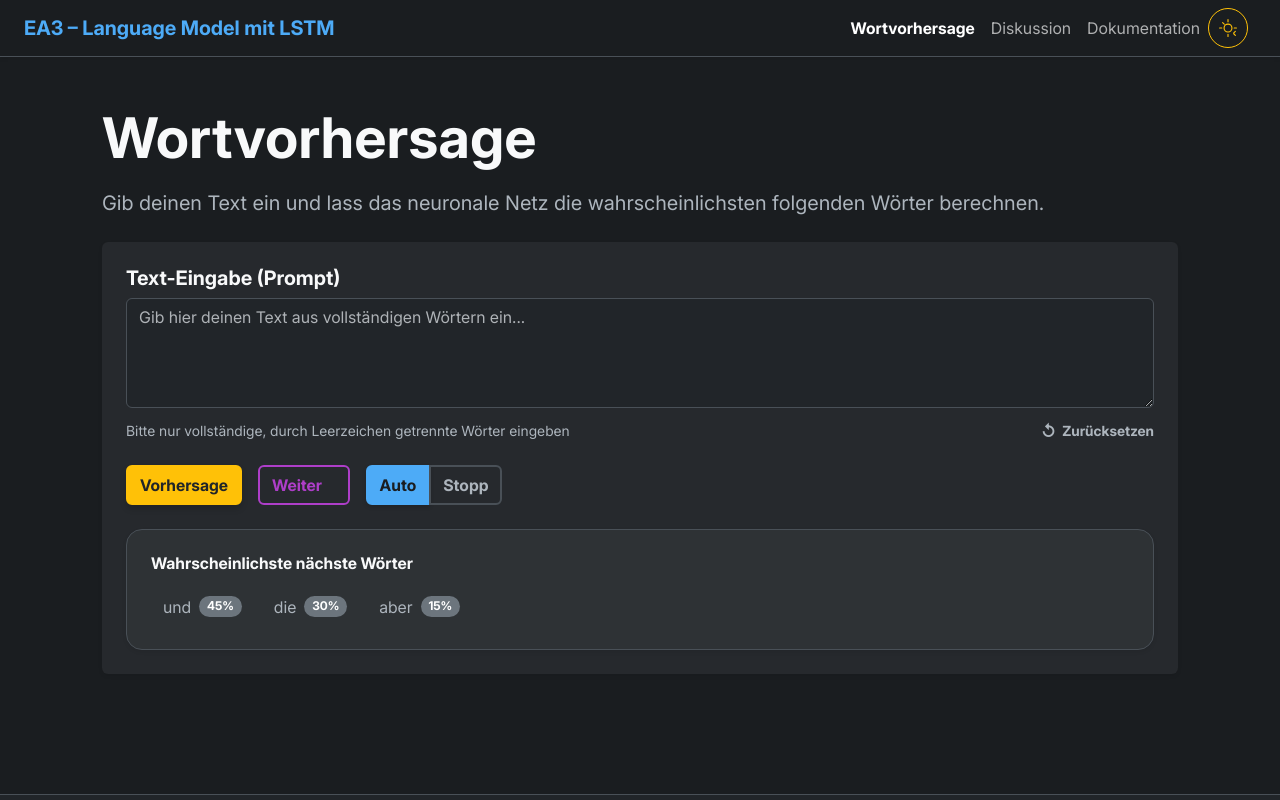
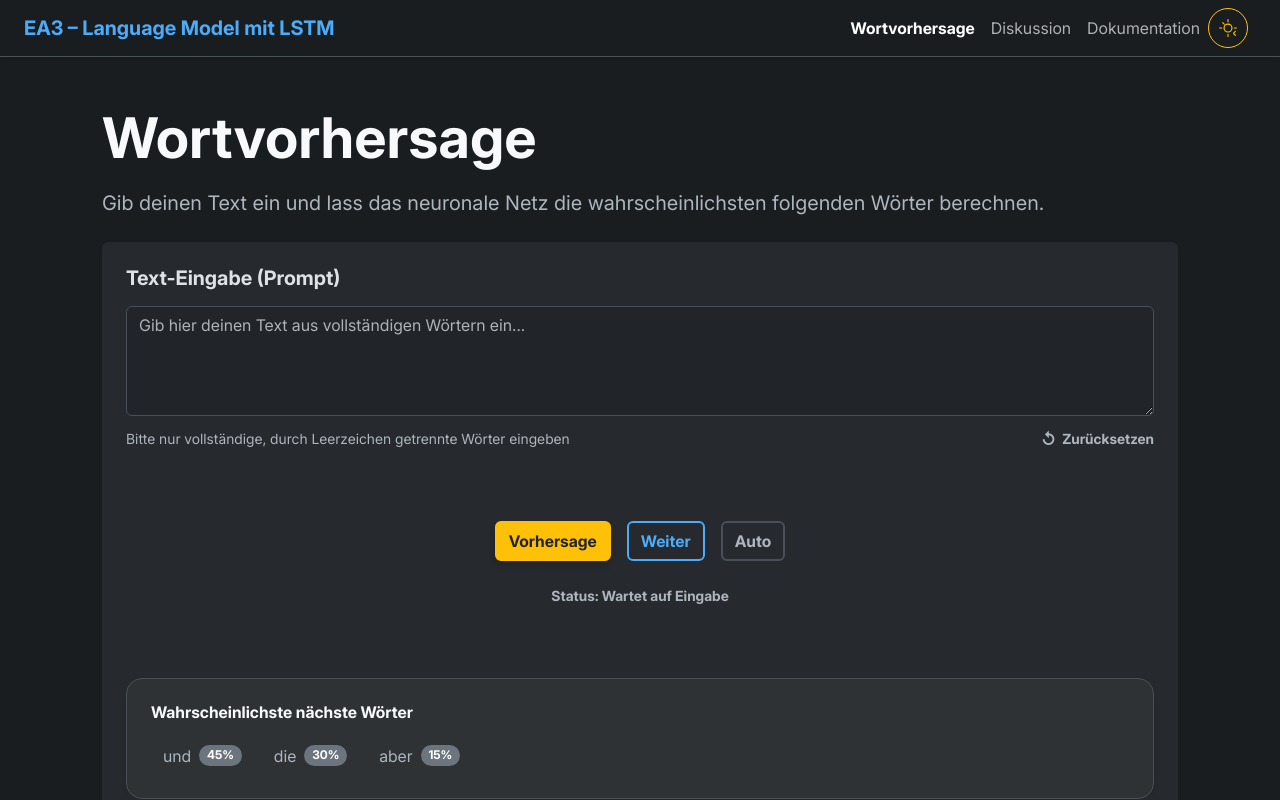
Before and after one commit to AnnMyrhf/deepLearning_EA3, a React (Vite) app in the folder ltsm/: page / in a window 1280 px wide. Shown: the top 800 px of the page. Built offline with nearby package versions, Linux system fonts and the light colour scheme.

Commit message:
Toogle-Button-Logik

```diff
--- a/ltsm/pages/Wortvorhersage.jsx
+++ b/ltsm/pages/Wortvorhersage.jsx
@@ -1,6 +1,8 @@
-import React from 'react';
+import React, { useState } from 'react';
 
 export default function Wortvorhersage() {
+    const [isAutoRunning, setIsAutoRunning] = useState(false);
+
     return (<div className="container py-5 mb-5">
         <header className="mb-4">
             <h1 className="display-4 fw-bold dashboard-title mb-3">Wortvorhersage</h1>
@@ -9,15 +11,15 @@ export default function Wortvorhersage() {
             </p>
         </header>
 
-        <div className="card border-0 shadow-sm epoch-card p-4 mb-4">
+        <div className="card border-0 shadow-sm card p-4 mb-4">
             {/* Prompt-Eingabe */}
             <div className="mb-4 text-start">
-                <label htmlFor="promptInput" className="form-label h5 fw-bold epoch-card-label d-block mb-2">
+                <label htmlFor="promptInput" className="form-label h5 fw-bold card-label d-block mb-3">
                     Text-Eingabe (Prompt)
                 </label>
                 <textarea
                     id="promptInput"
-                    className="form-control epoch-input mb-2"
+                    className="form-control text-input mb-2"
                     rows="4"
                     placeholder="Gib hier deinen Text aus vollständigen Wörtern ein..."
                     aria-describedby="promptHelp"
@@ -37,7 +39,52 @@ export default function Wortvorhersage() {
                 </div>
             </div>
             {/* Kontroll-Buttons */}
-            <div className="d-flex flex-wrap gap-3 mb-4 align-items-center">
+            <div className="p-5">
+                {/* Zentrierte Button-Reihe mit gleichmäßigem Abstand (gap-3) */}
+                <div className="d-flex flex-wrap gap-3 align-items-center justify-content-center">
+
+                    {/* Statische Buttons */}
+                    <button
+                        type="button"
+                        className="btn btn-cta fw-bold"
+                    >
+                        Vorhersage
+                    </button>
+
+                    <button
+                        type="button"
+                        className="btn btn-primary-inverse fw-bold"
+                    >
+                        Weiter
+                    </button>
+
+                    {/* Dynamischer Toggle-Button */}
+                    {!isAutoRunning ? (
+                        <button
+                            type="button"
+                            className="btn btn-secondary-inverse fw-bold"
+                            onClick={() => setIsAutoRunning(true)}
+                        >
+                            Auto
+                        </button>
+                    ) : (
+                        <button
+                            type="button"
+                            // Verwendet die ausgefüllte Klasse, um den aktiven Zustand zu verdeutlichen
+                            className="btn btn-secondary fw-bold"
+                            onClick={() => setIsAutoRunning(false)}
+                        >
+                            Stopp
+                        </button>
+                    )}
+                </div>
+
+                {/* Test-Feedback, um den State visuell zu überprüfen */}
+                <div className="text-center mt-4 text-secondary small fw-bold">
+                    Status: {isAutoRunning ? 'Automatik läuft' : 'Wartet auf Eingabe'}
+                </div>
+            </div>
+            {/*<div className="d-flex flex-wrap gap-3 mb-4 mt-4 align-items-center justify-content-center">
                 <button
                     type="button"
                     className="btn btn-cta fw-bold"
@@ -46,15 +93,15 @@ export default function Wortvorhersage() {
                 </button>
                 <button
                     type="button"
-                    className="btn btn-custom-inverse fw-bold"
+                    className="btn btn-custom-inverse fw-boldr"
                     aria-label="Wahrscheinlichstes Wort annehmen und weiter"
                 >
-                    Weiter <span className="btn-icon ms-1"></span>
+                    Weiter
                 </button>
-                <div className="btn-group" role="group" aria-label="Automatische Vorhersage">
+                <div className="btn-group ms-md-5 ms-3" role="group" aria-label="Automatische Vorhersage">
                     <button
                         type="button"
-                        className="btn btn-primary fw-bold"
+                        className="btn btn-primary-inverse fw-bold"
                         aria-label="Automatisch 10 Wörter vorhersagen"
                     >
                         Auto
@@ -67,9 +114,9 @@ export default function Wortvorhersage() {
                         Stopp
                     </button>
                 </div>
-            </div>
+            </div>*/}
             {/* Auswahl eines der nächsten Wörter */}
-            <div className="p-4 border rounded-4 dashboard-chart-card shadow-sm text-start" aria-live="polite">
+            <div className="p-4 border rounded-4 dashboard-chart-card shadow-sm text-start mt-4" aria-live="polite">
                 <h3 className="h6 fw-bold chart-card-title mb-3">Wahrscheinlichste nächste Wörter</h3>
 
                 {/* Beispielhafte Darstellung der generierten Wörter */}
--- a/ltsm/src/index.css
+++ b/ltsm/src/index.css
@@ -37,13 +37,13 @@
     --btn-cta-inverse-hover-text: #212529;
 
     /* Violetter Button (Akzent) */
-    --btn-custom-bg: #ae3ec9;
+    --btn-custom-bg: #D44DF5;
     --btn-custom-text: #ffffff;
     --btn-custom-hover-bg: #9c36b5;
     --btn-custom-hover-text: #ffffff;
-    --btn-custom-inverse-border: #ae3ec9;
-    --btn-custom-inverse-text: #ae3ec9;
-    --btn-custom-inverse-hover-bg: #ae3ec9;
+    --btn-custom-inverse-border: #D44DF5;
+    --btn-custom-inverse-text: #D44DF5;
+    --btn-custom-inverse-hover-bg: #D44DF5;
     --btn-custom-inverse-hover-text: #ffffff;
 
     /* Blauer Button (Primary) */
@@ -364,93 +364,10 @@ a:hover {
     text-decoration: underline;
 }
 
-/* Theme-Toggle Logik */
-#theme-toggle {
-    transition: all 0.3s ease;
-    background-color: transparent !important;
-}
-
-#theme-toggle svg {
-    transition: fill 0.3s ease;
-}
-
-#theme-toggle.is-sun,
-#theme-toggle.is-moon {
-    color: var(--toggle-color) !important;
-    border-color: var(--toggle-color) !important;
-}
-
-#theme-toggle.is-sun svg,
-#theme-toggle.is-moon svg {
-    fill: var(--toggle-color) !important;
-}
-
-#theme-toggle:hover {
-    background-color: var(--toggle-hover-bg) !important;
-}
-
-#theme-toggle:hover svg {
-    fill: var(--toggle-icon-hover) !important;
-}
-
-.btn-clear-results {
-    background: transparent;
-    border: none;
-    color: var(--text-secondary);
-    font-size: 0.875rem;
-    font-weight: 500;
-    padding: 0.25rem 0.75rem;
-    transition: color 0.2s ease;
-    cursor: pointer;
-    text-decoration: none;
-    display: flex;
+.btn {
+    display: inline-flex;
     align-items: center;
-}
-
-.btn-clear-results:hover {
-    color: var(--link-color);
-    text-decoration: none;
-}
-
-.btn-clear-results span {
-    font-size: 1rem;
-    line-height: 1;
-}
-
-/* =========================================
-   5. CARDS
-   ========================================= */
-
-.bg-dark {
-    background-color: var(--card-bg) !important;
-}
-
-[data-bs-theme="light"] .btn-close {
-    filter: invert(0) grayscale(100%) brightness(0);
-    opacity: 0.7;
-}
-
-[data-bs-theme="light"] .btn-outline-light {
-    color: var(--text-main) !important;
-    border-color: var(--text-main) !important;
-}
-
-[data-bs-theme="light"] .btn-outline-light:hover {
-    color: #ffffff !important;
-    background-color: var(--text-main) !important;
-}
-
-/* =========================================
-   6. REGRESSION DASHBOARD
-   ========================================= */
-
-/* Basis-Styles für alle modularen Dashboard-Buttons */
-.btn-cta, .btn-cta-inverse,
-.btn-custom, .btn-custom-inverse,
-.btn-primary, .btn-primary-inverse,
-.btn-secondary, .btn-secondary-inverse {
-    font-weight: 700;
-    transition: all 0.2s ease-in-out;
+    justify-content: center;
 }
 
 /* GELBER BUTTONS (CTA) */
@@ -572,6 +489,14 @@ a:hover {
     box-shadow: 0 4px 8px rgba(0, 0, 0, 0.2);
 }
 
+.btn-cta, .btn-cta-inverse,
+.btn-custom, .btn-custom-inverse,
+.btn-primary, .btn-primary-inverse,
+.btn-secondary, .btn-secondary-inverse {
+    font-weight: 700;
+    transition: all 0.2s ease-in-out;
+}
+
 .btn-icon {
     display: inline-block;
     margin-right: 6px;
@@ -587,6 +512,82 @@ a:hover {
 .btn-primary-inverse:hover .btn-icon,
 .btn-secondary-inverse:hover .btn-icon {
     transform: translateY(2px);
+}
+
+/* Theme-Toggle Logik */
+#theme-toggle {
+    transition: all 0.3s ease;
+    background-color: transparent !important;
+}
+
+#theme-toggle svg {
+    transition: fill 0.3s ease;
+}
+
+#theme-toggle.is-sun,
+#theme-toggle.is-moon {
+    color: var(--toggle-color) !important;
+    border-color: var(--toggle-color) !important;
+}
+
+#theme-toggle.is-sun svg,
+#theme-toggle.is-moon svg {
+    fill: var(--toggle-color) !important;
+}
+
+#theme-toggle:hover {
+    background-color: var(--toggle-hover-bg) !important;
+}
+
+#theme-toggle:hover svg {
+    fill: var(--toggle-icon-hover) !important;
+}
+
+.btn-clear-results {
+    background: transparent;
+    border: none;
+    color: var(--text-secondary);
+    font-size: 0.875rem;
+    font-weight: 500;
+    padding: 0.25rem 0.75rem;
+    transition: color 0.2s ease;
+    cursor: pointer;
+    text-decoration: none;
+    display: flex;
+    align-items: center;
+}
+
+.btn-clear-results:hover {
+    color: var(--link-color);
+    text-decoration: none;
+}
+
+.btn-clear-results span {
+    font-size: 1rem;
+    line-height: 1;
+}
+
+/* =========================================
+   5. CARDS
+   ========================================= */
+
+.bg-dark {
+    background-color: var(--card-bg) !important;
+}
+
+[data-bs-theme="light"] .btn-close {
+    filter: invert(0) grayscale(100%) brightness(0);
+    opacity: 0.7;
+}
+
+[data-bs-theme="light"] .btn-outline-light {
+    color: var(--text-main) !important;
+    border-color: var(--text-main) !important;
+}
+
+[data-bs-theme="light"] .btn-outline-light:hover {
+    color: #ffffff !important;
+    background-color: var(--text-main) !important;
 }
 
 .dashboard-title {
@@ -615,70 +616,37 @@ a:hover {
     color: var(--text-secondary) !important;
 }
 
-.start-action-area {
-    min-height: 48px;
-}
-
-/* Button: Start */
-.btn-start-training {
-    background-color: #ffc107 !important;
-    border: 2px solid #ffc107 !important;
-    color: #212529 !important;
-    font-size: 1rem;
-    font-weight: 700;
-    transition: all 0.2s ease-in-out;
-    box-shadow: 0 4px 6px rgba(0, 0, 0, 0.15);
-}
-
-.btn-start-training:hover:not(:disabled) {
-    background-color: color-mix(in srgb, var(--toggle-color), #000000 25%);
-    border-color: color-mix(in srgb, var(--toggle-color), #000000 25%);
-    transform: scale(1.02);
-    box-shadow: 0 6px 12px rgba(0, 0, 0, 0.35);
-}
-
-.btn-start-training:disabled.training-active {
-    background-color: transparent !important;
-    border: 2px dashed var(--border-color) !important;
-    color: var(--text-secondary) !important;
-    opacity: 1;
-    cursor: wait;
-}
 
 /* --- Cards --- */
 
-.epoch-card {
+.card {
     background-color: color-mix(in srgb, var(--text-secondary), transparent 92%);
     border: 1px solid var(--border-color);
 }
 
-.epoch-card .epoch-card-label.h5 {
+.card .epoch-card-label.h5 {
     color: var(--text-main) !important;
 }
 
-.epoch-input {
+.text-input {
     background-color: var(--input-bg) !important;
     color: var(--input-text) !important;
     border: 1px solid var(--border-color) !important;
     transition: all 0.2s ease;
 }
 
-.epoch-input.is-invalid {
+.text-input.is-invalid {
     border: 2px solid #dc3545 !important;
     box-shadow: 0 0 0 0.2rem rgba(220, 53, 69, 0.25);
 }
 
-.epoch-input:focus {
+.text-input:focus {
     border-color: var(--link-color) !important;
     box-shadow: 0 0 0 0.2rem color-mix(in srgb, var(--link-color), transparent 75%) !important;
 }
 
 .file-input-hidden {
     display: none;
-}
-
-.text-epoch-highlight {
-    color: var(--link-color);
 }
 
 label.btn {
```
